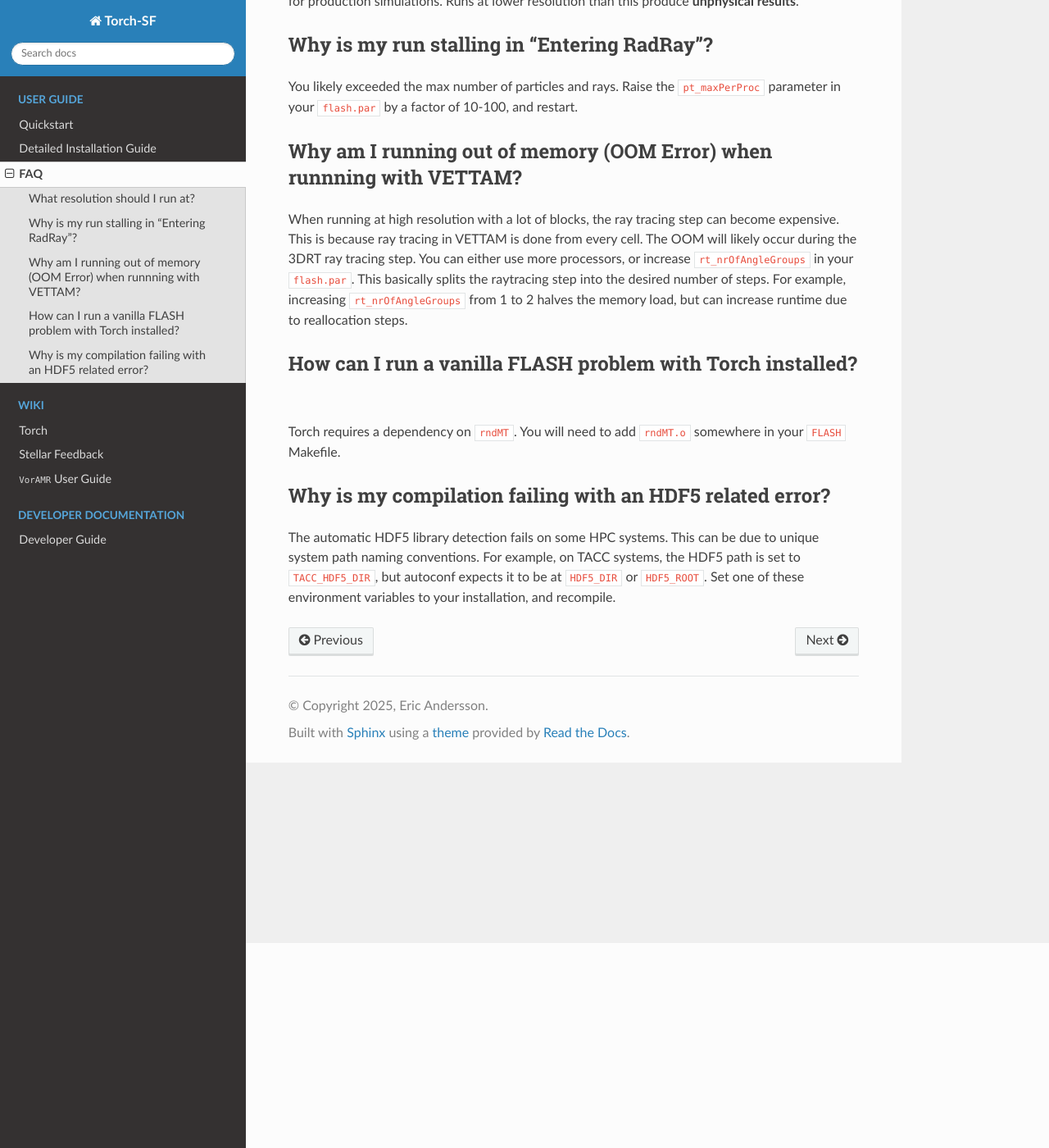
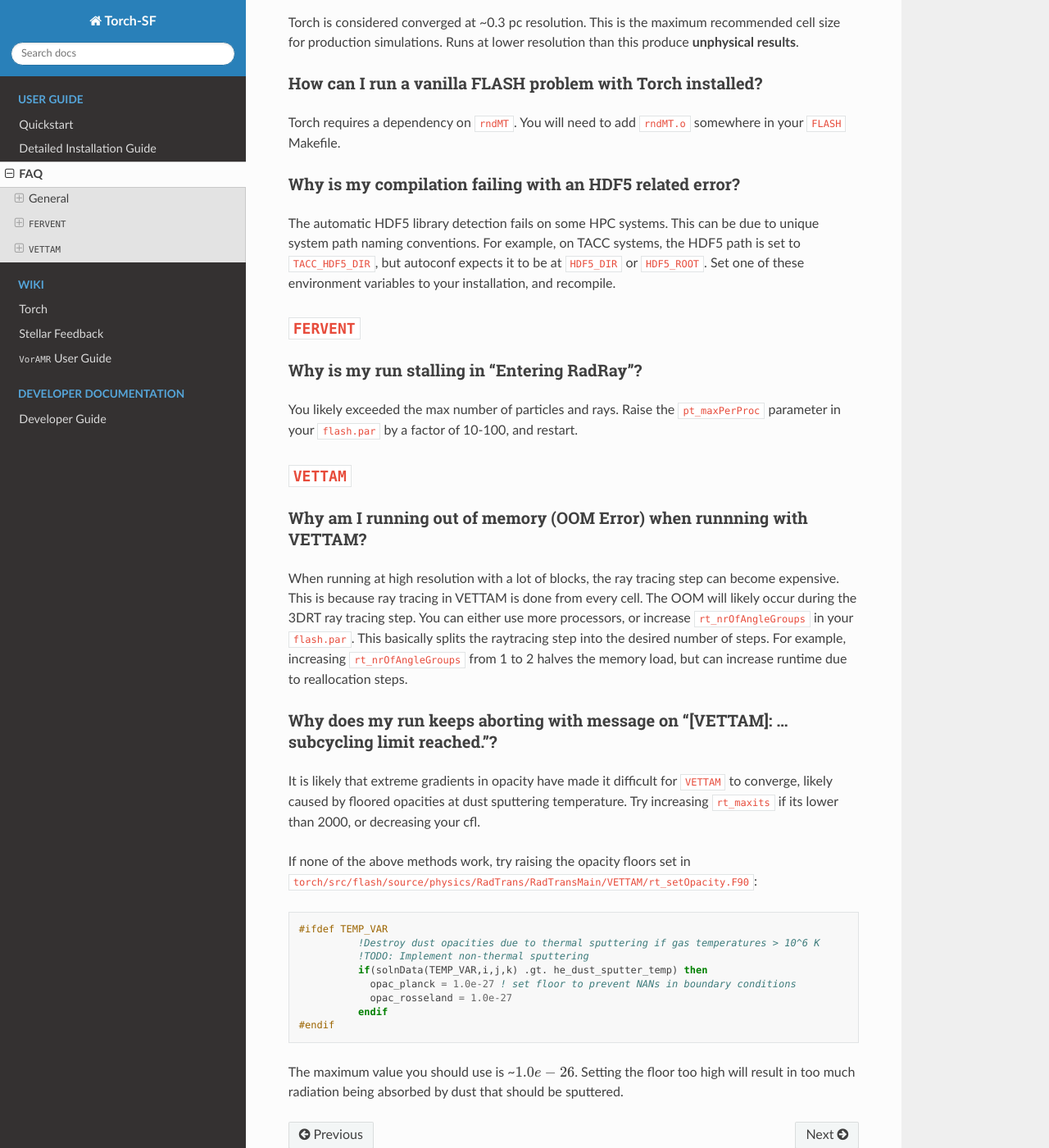
Before and after one commit to torch-sf/torch, a Sphinx documentation site: the page built from docs/rtd/source/manual/FAQ.md, in a window 1280 px wide and 1400 px high, scrolled down 250 px. Shown: the whole window at 82% size. Built offline with Sphinx 7.4.7 and the Read the Docs theme 3.1.0, drawn with Linux system fonts in a browser that asks for light colours.

Commit message:
Added VETTAM FAQ section and a massive cluster guide.

````diff
--- a/docs/rtd/source/manual/FAQ.md
+++ b/docs/rtd/source/manual/FAQ.md
@@ -1,15 +1,30 @@
 # FAQ
 
-## What resolution should I run at?
+## General
+
+### What resolution should I run at?
 
 Torch is considered converged at ~0.3 pc resolution. This is the maximum recommended cell size for production simulations. Runs at lower resolution than this produce **unphysical results**.
 
-## Why is my run stalling in "Entering RadRay"?
+### How can I run a vanilla FLASH problem with Torch installed?
+
+Torch requires a dependency on `rndMT`.
+You will need to add `rndMT.o` somewhere in your `FLASH` Makefile.
+
+### Why is my compilation failing with an HDF5 related error?
+
+The automatic HDF5 library detection fails on some HPC systems. This can be due to unique system path naming conventions. For example, on TACC systems, the HDF5 path is set to `TACC_HDF5_DIR`, but autoconf expects it to be at `HDF5_DIR` or `HDF5_ROOT`. Set one of these environment variables to your installation, and recompile.
+
+## `FERVENT`
+
+### Why is my run stalling in "Entering RadRay"?
 
 You likely exceeded the max number of particles and rays.
 Raise the `pt_maxPerProc` parameter in your `flash.par` by a factor of 10-100, and restart.
 
-## Why am I running out of memory (OOM Error) when runnning with VETTAM?
+## `VETTAM`
+
+### Why am I running out of memory (OOM Error) when runnning with VETTAM?
 
 When running at high resolution with a lot of blocks, the ray tracing step can become expensive.
 This is because ray tracing in VETTAM is done from every cell. The OOM will likely occur during the
@@ -17,11 +32,19 @@
 This basically splits the raytracing step into the desired number of steps. For example, increasing `rt_nrOfAngleGroups`
 from 1 to 2 halves the memory load, but can increase runtime due to reallocation steps.
 
-## How can I run a vanilla FLASH problem with Torch installed?
+### Why does my run keeps aborting with message on "[VETTAM]: ... subcycling limit reached."?
 
-Torch requires a dependency on `rndMT`.
-You will need to add `rndMT.o` somewhere in your `FLASH` Makefile.
+It is likely that extreme gradients in opacity have made it difficult for `VETTAM` to converge, likely caused by floored opacities at dust sputtering temperature. Try increasing `rt_maxits` if its lower than 2000, or decreasing your cfl.
 
-## Why is my compilation failing with an HDF5 related error?
-
-The automatic HDF5 library detection fails on some HPC systems. This can be due to unique system path naming conventions. For example, on TACC systems, the HDF5 path is set to `TACC_HDF5_DIR`, but autoconf expects it to be at `HDF5_DIR` or `HDF5_ROOT`. Set one of these environment variables to your installation, and recompile.
+If none of the above methods work, try raising the opacity floors set in `torch/src/flash/source/physics/RadTrans/RadTransMain/VETTAM/rt_setOpacity.F90`:
+```fortran
+#ifdef TEMP_VAR
+          !Destroy dust opacities due to thermal sputtering if gas temperatures > 10^6 K
+          !TODO: Implement non-thermal sputtering
+          if(solnData(TEMP_VAR,i,j,k) .gt. he_dust_sputter_temp) then
+            opac_planck = 1.0e-27 ! set floor to prevent NANs in boundary conditions
+            opac_rosseland = 1.0e-27
+          endif
+#endif
+```
+The maximum value you should use is ~$1.0e-26$. Setting the floor too high will result in too much radiation being absorbed by dust that should be sputtered.
````
Also changed, not shown: docs/rtd/source/developer/Developer_Guide.md (+36 -0 lines).
